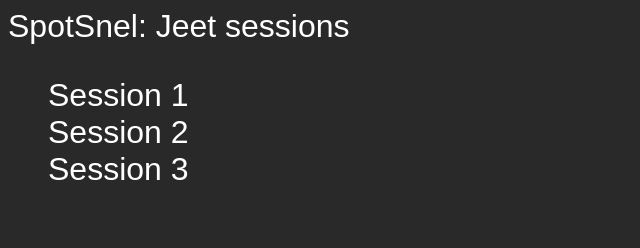
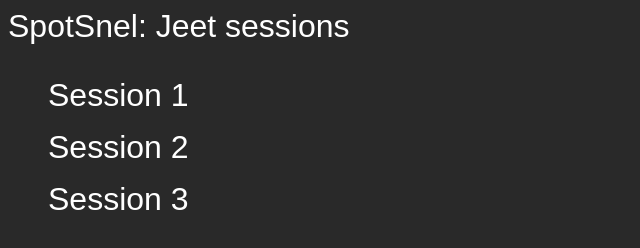
Before and after one commit to spotsnel/jeet, a plain HTML site: page index.html in a window 1280 px wide. Shown: the whole page, without its empty margins (0-640 px from the left). Drawn offline with Linux system fonts and the light colour scheme.

Commit message:
Padding to links

```diff
--- a/index.html
+++ b/index.html
@@ -16,6 +16,9 @@
       ul {
         list-style-type:none;
       }
+      li {
+        padding-bottom: 15px;
+      }
     </style>
   </head>
   <body>
```
